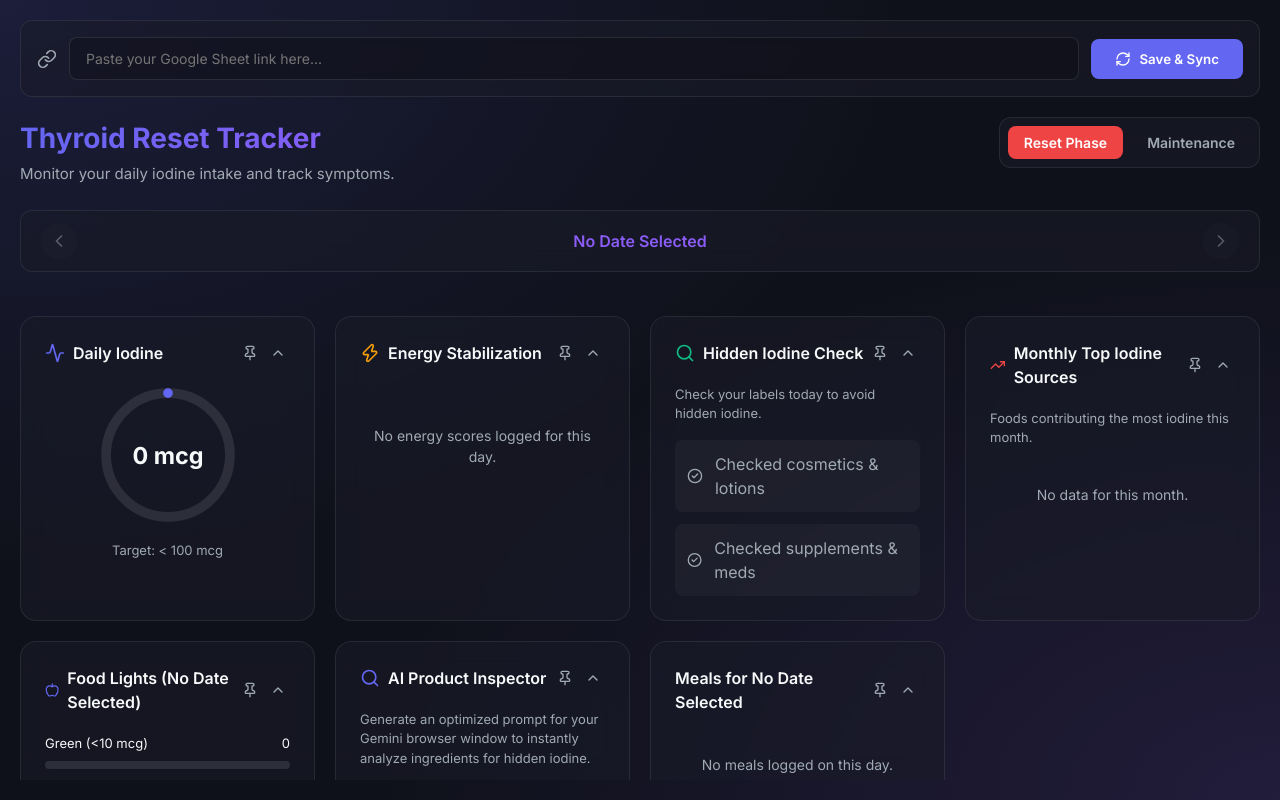
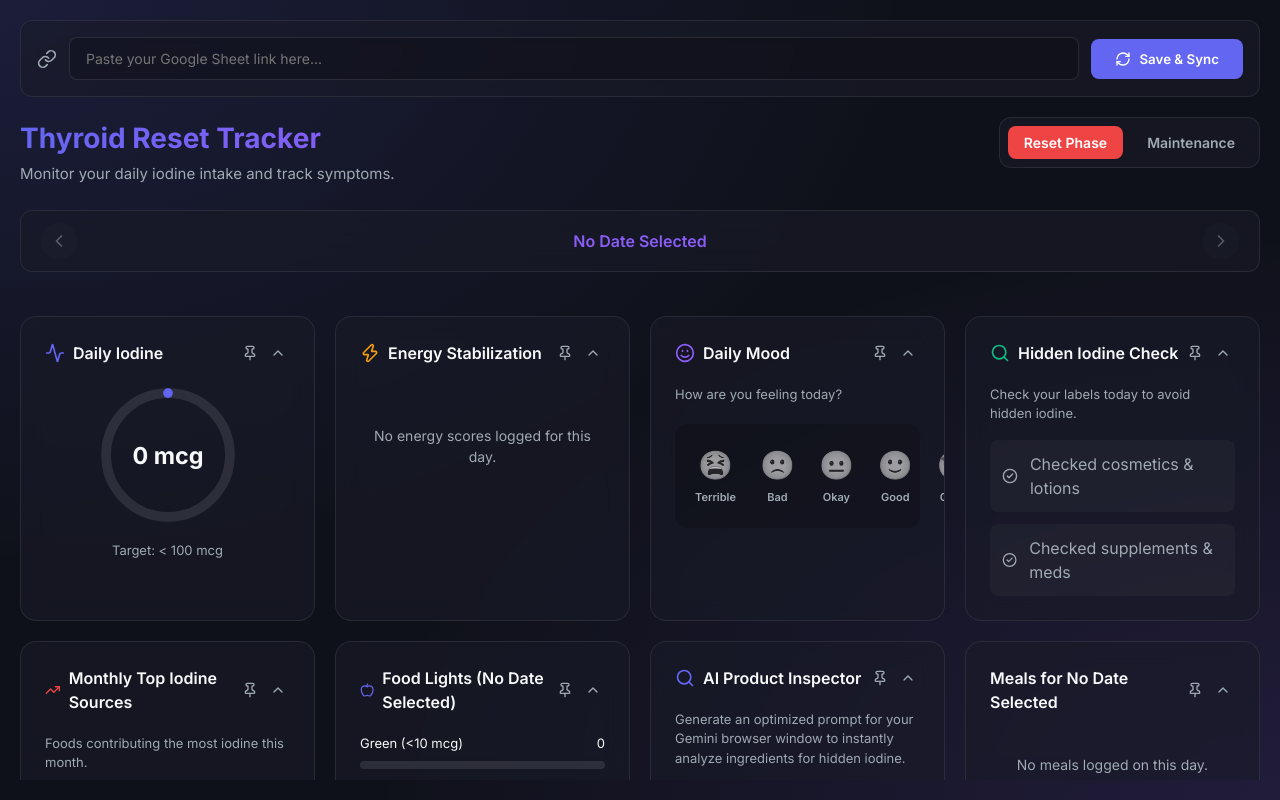
Before and after one commit to shreydevep/thyroid-diet-tracker, a React (Vite) app: page / in a window 1280 px wide. Built offline with nearby package versions, Linux system fonts and the light colour scheme.

Commit message:
feat: add local storage daily mood tracker

```diff
--- a/src/components/Dashboard.css
+++ b/src/components/Dashboard.css
@@ -436,3 +436,62 @@
   from { opacity: 0; }
   to { opacity: 1; }
 }
+
+/* Mood Tracker */
+.mood-selector {
+  display: flex;
+  justify-content: space-between;
+  gap: 8px;
+  background: rgba(0,0,0,0.2);
+  padding: 16px 12px;
+  border-radius: 12px;
+}
+
+.mood-btn {
+  display: flex;
+  flex-direction: column;
+  align-items: center;
+  gap: 8px;
+  background: transparent;
+  border: none;
+  cursor: pointer;
+  padding: 8px;
+  border-radius: 8px;
+  transition: all 0.2s ease;
+  flex: 1;
+}
+
+.mood-btn:hover {
+  background: rgba(255, 255, 255, 0.05);
+}
+
+.mood-btn.active {
+  background: rgba(139, 92, 246, 0.2);
+  box-shadow: inset 0 0 0 1px rgba(139, 92, 246, 0.5);
+}
+
+.mood-emoji {
+  font-size: 28px;
+  filter: grayscale(100%) opacity(0.7);
+  transition: all 0.2s ease;
+}
+
+.mood-btn:hover .mood-emoji {
+  filter: grayscale(50%) opacity(0.9);
+  transform: scale(1.1);
+}
+
+.mood-btn.active .mood-emoji {
+  filter: grayscale(0%) opacity(1);
+  transform: scale(1.15);
+}
+
+.mood-label {
+  font-size: 11px;
+  color: var(--text-secondary);
+  font-weight: 600;
+}
+
+.mood-btn.active .mood-label {
+  color: #c4b5fd;
+}
--- a/src/components/Dashboard.jsx
+++ b/src/components/Dashboard.jsx
@@ -1,5 +1,5 @@
 import React, { useState, useEffect } from 'react';
-import { Activity, Apple, Zap, Search, CheckCircle2, ChevronLeft, ChevronRight, TrendingUp, Pin, PinOff, ChevronDown, ChevronUp, Calendar } from 'lucide-react';
+import { Activity, Apple, Zap, Search, CheckCircle2, ChevronLeft, ChevronRight, TrendingUp, Pin, PinOff, ChevronDown, ChevronUp, Calendar, Smile } from 'lucide-react';
 import { LineChart, Line, XAxis, YAxis, CartesianGrid, Tooltip, ResponsiveContainer, ReferenceLine } from 'recharts';
 import { ActivityCalendar } from 'react-activity-calendar';
 import ProductInspector from './ProductInspector';
@@ -75,6 +75,25 @@ const Dashboard = ({ allFoodLogs, dailyGoal, setDailyGoal, selectedDate, setSele
   const handleNextDay = () => {
     const idx = uniqueDates.indexOf(selectedDate);
     if (idx < uniqueDates.length - 1) setSelectedDate(uniqueDates[idx + 1]);
+  };
+
+  const [dailyMood, setDailyMood] = useState({});
+
+  useEffect(() => {
+    const savedMood = localStorage.getItem('dailyMoodMap');
+    if (savedMood) {
+      try {
+        setDailyMood(JSON.parse(savedMood));
+      } catch (e) {
+        console.error("Could not parse dailyMoodMap");
+      }
+    }
+  }, []);
+
+  const handleMoodSelect = (mood) => {
+    const newMoodMap = { ...dailyMood, [selectedDate]: mood };
+    setDailyMood(newMoodMap);
+    localStorage.setItem('dailyMoodMap', JSON.stringify(newMoodMap));
   };
 
   // 2. Daily Tracking Logic
@@ -333,6 +352,30 @@ const Dashboard = ({ allFoodLogs, dailyGoal, setDailyGoal, selectedDate, setSele
           )}
         </DashboardCard>
 
+        {/* Mood Tracker Card */}
+        <DashboardCard id="mood" title="Daily Mood" icon={<Smile className="icon" style={{color: '#8b5cf6'}} />} className="mood-card" {...cardProps}>
+          <p className="checklist-desc" style={{ marginBottom: '20px' }}>How are you feeling today?</p>
+          <div className="mood-selector">
+            {[
+              { emoji: '😫', label: 'Terrible' },
+              { emoji: '🙁', label: 'Bad' },
+              { emoji: '😐', label: 'Okay' },
+              { emoji: '🙂', label: 'Good' },
+              { emoji: '🤩', label: 'Great' }
+            ].map((m, i) => (
+              <button
+                key={i}
+                className={`mood-btn ${dailyMood[selectedDate] === m.label ? 'active' : ''}`}
+                onClick={() => handleMoodSelect(m.label)}
+                title={m.label}
+              >
+                <span className="mood-emoji">{m.emoji}</span>
+                <span className="mood-label">{m.label}</span>
+              </button>
+            ))}
+          </div>
+        </DashboardCard>
+
         {/* Hidden Iodine Checklist */}
         <DashboardCard id="checklist" title="Hidden Iodine Check" icon={<Search className="icon" style={{color: '#10b981'}} />} className="checklist-card" {...cardProps}>
           <p className="checklist-desc">Check your labels today to avoid hidden iodine.</p>
```
